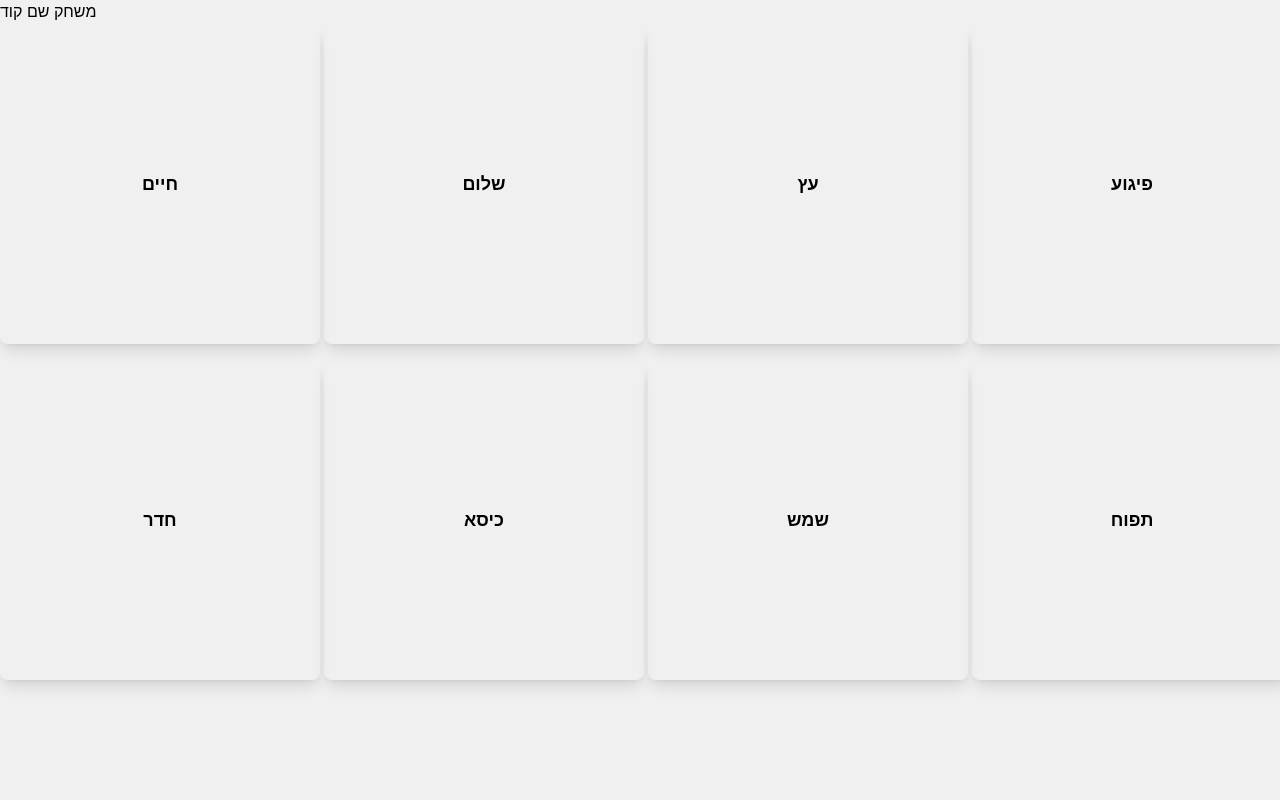
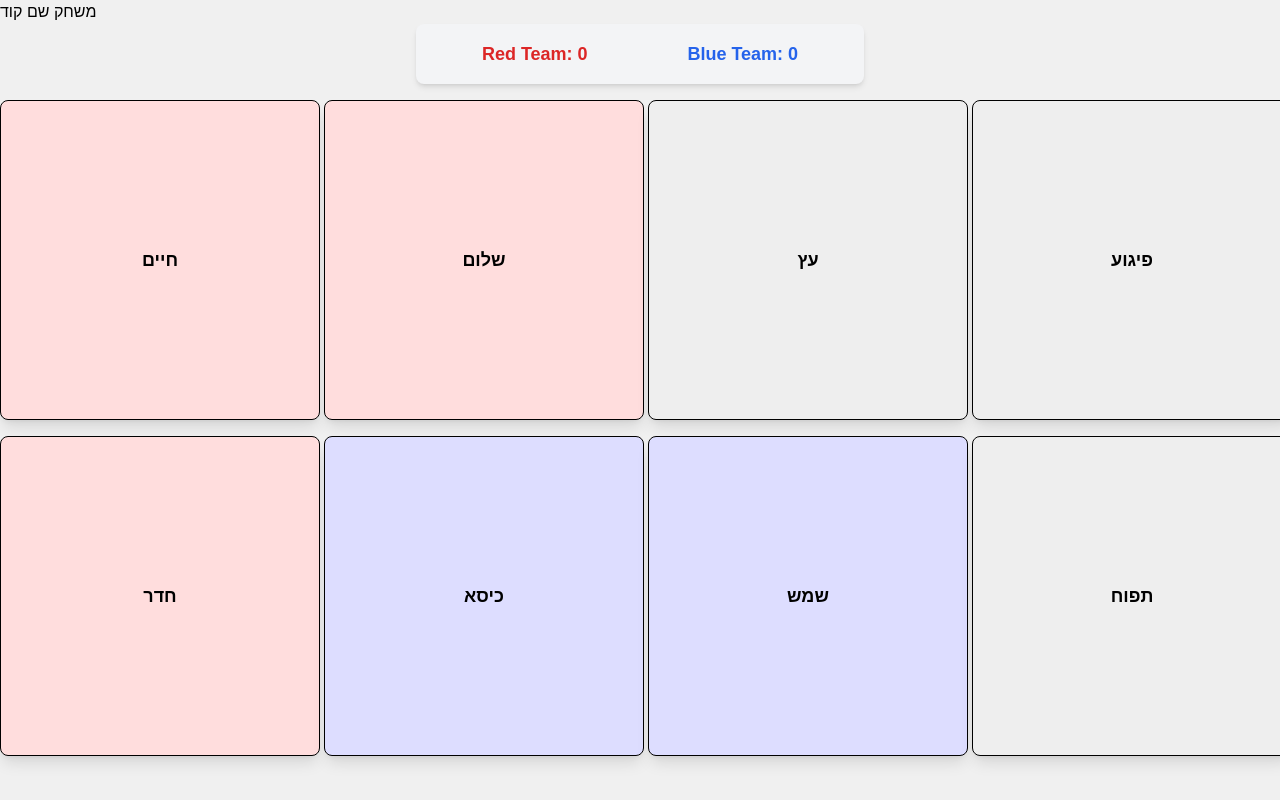
Before and after one commit to Roee1997/OurCodeName, a React (Vite) app in the folder CodenamesGame/client-codename/: page /game in a window 1280 px wide. Built offline with nearby package versions, Linux system fonts and the light colour scheme; no server answers; sample sign-in values are in the browser's storage.

Commit message:
תמונות וניקוד BOARD

```diff
--- a/CodenamesGame/client-codename/src/components/Board.jsx
+++ b/CodenamesGame/client-codename/src/components/Board.jsx
@@ -1,26 +1,39 @@
-import React from "react";
+import React, { useState } from "react";
 import Card from "./Card";
+import ScoreBoard from "./ScoreBoard";
 
-const cards = [
+const initialCards = [
   { word: "חיים", team: "red" },
-    { word: "שלום", team: "blue" },
+  { word: "שלום", team: "red" },
   { word: "עץ", team: "neutral" },
   { word: "פיגוע", team: "black" },
   { word: "חדר", team: "red" },
   { word: "כיסא", team: "blue" },
-    { word: "שמש", team: "neutral" },
-    { word: "תפוח", team: "black" },
-
+  { word: "שמש", team: "blue" },
+  { word: "תפוח", team: "neutral" },
   // ... שאר הקלפים
 ];
 
+const Board = () => {
+  const [revealedCards, setRevealedCards] = useState(Array(initialCards.length).fill(false));
 
-const Board = () => {
+  const revealCard = (index) => {
+    setRevealedCards((prev) => prev.map((val, i) => (i === index ? true : val)));
+  };
+
+  const score = {
+    red: revealedCards.filter((_, i) => initialCards[i].team === "red" && revealedCards[i]).length,
+    blue: revealedCards.filter((_, i) => initialCards[i].team === "blue" && revealedCards[i]).length,
+  };
+
   return (
-        <div className="grid grid-cols-4 gap-4">
-          {cards.map((card, index) => (
-            <Card key={index} word={card.word} team={card.team} />
+    <div className="flex flex-col items-center">
+      <ScoreBoard score={score} />
+      <div className="grid grid-cols-4 gap-4 mt-4">
+        {initialCards.map((card, index) => (
+          <Card key={index} word={card.word} team={card.team} revealed={revealedCards[index]} onReveal={() => revealCard(index)} />
         ))}
+      </div>
     </div>
   );
 };
--- a/CodenamesGame/client-codename/src/components/Card.jsx
+++ b/CodenamesGame/client-codename/src/components/Card.jsx
@@ -1,38 +1,45 @@
-import React, { useState } from "react";
+import { motion } from "framer-motion";
+import React from "react";
+import assassinImg from "../assets/assasin.jpg";
+import blueTeamImg from "../assets/blueteam.jpeg";
+import neutralImg from "../assets/neutral.jpeg";
+import redTeamImg from "../assets/redteam.jpeg";
 
-const Card = ({ word, team }) => {
-  const [revealed, setRevealed] = useState(false);
-
-  // קביעת צבע הקלף לפי הצוות
+const Card = ({ word, team, revealed, onReveal }) => {
   const getCardImage = () => {
     switch (team) {
       case "red":
-        return "url('../assets/redteam.jpeg')"; // שנה את הנתיב לתמונה שלך
+        return redTeamImg;
       case "blue":
-        return "url('../assets/blueteam.jpeg')"; // שנה את הנתיב לתמונה שלך
+        return blueTeamImg;
       case "neutral":
-        return "url('../assets/neutral.jpeg')"; // שנה את הנתיב לתמונה שלך
+        return neutralImg;
       case "black":
-        return "url('../assets/assasin.jpg')"; // שנה את הנתיב לתמונה שלך
+        return assassinImg;
       default:
-        return "bg-white";
+        return "";
     }
   };
 
   return (
-    <div
-      className={`w-48 h-48 md:w-64 md:h-64 lg:w-80 lg:h-80 flex justify-center items-center rounded-lg shadow-lg cursor-pointer transition-all duration-300 hover:scale-105 transform`}
-      onClick={() => setRevealed(true)} // עדכון מצב revealed בלחיצה
+    <motion.div
+      className="w-48 h-48 md:w-64 md:h-64 lg:w-80 lg:h-80 flex justify-center items-center rounded-lg shadow-lg cursor-pointer transition-all duration-300 hover:scale-105"
+      onClick={onReveal}
+      initial={{ rotateY: 0 }}
+      animate={{ rotateY: revealed ? 180 : 0 }}
+      transition={{ duration: 0.6 }}
       style={{
-        backgroundImage: revealed ? getCardImage() : "none", // הצגת התמונה רק לאחר הלחיצה
-        backgroundSize: "cover", // התמונה ממלאת את כל הקונטיינר
-        backgroundPosition: "center", // התמונה ממוקמת במרכז
+        backgroundImage: revealed ? `url(${getCardImage()})` : "none",
+        backgroundSize: "cover",
+        backgroundPosition: "center",
+        backgroundColor: revealed ? "transparent" : (team === "red" ? "#ffdddd" : team === "blue" ? "#ddddff" : "#eeeeee"),
+        border: "1px solid black",
       }}
     >
       {!revealed && (
         <div className="text-center font-bold text-lg text-black">{word}</div>
       )}
-    </div>
+    </motion.div>
   );
 };
 
--- /dev/null
+++ b/CodenamesGame/client-codename/src/components/ScoreBoard.jsx
@@ -0,0 +1,12 @@
+import React from "react";
+
+const ScoreBoard = ({ score }) => {
+  return (
+    <div className="flex justify-around w-full max-w-md p-4 bg-gray-100 rounded-lg shadow-md">
+      <div className="text-red-600 font-bold text-lg">Red Team: {score.red}</div>
+      <div className="text-blue-600 font-bold text-lg">Blue Team: {score.blue}</div>
+    </div>
+  );
+};
+
+export default ScoreBoard;
```
Lines whose indentation alone changed are shown as unchanged.
